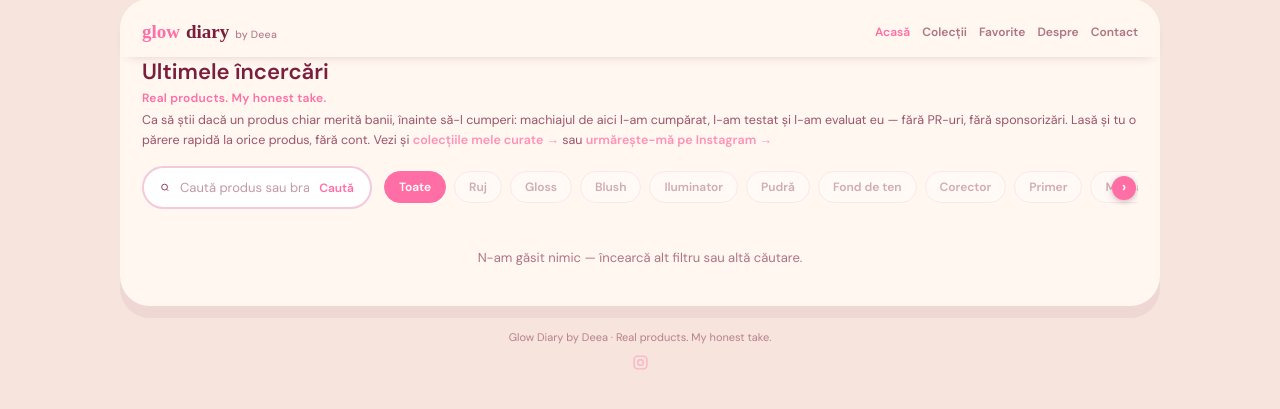
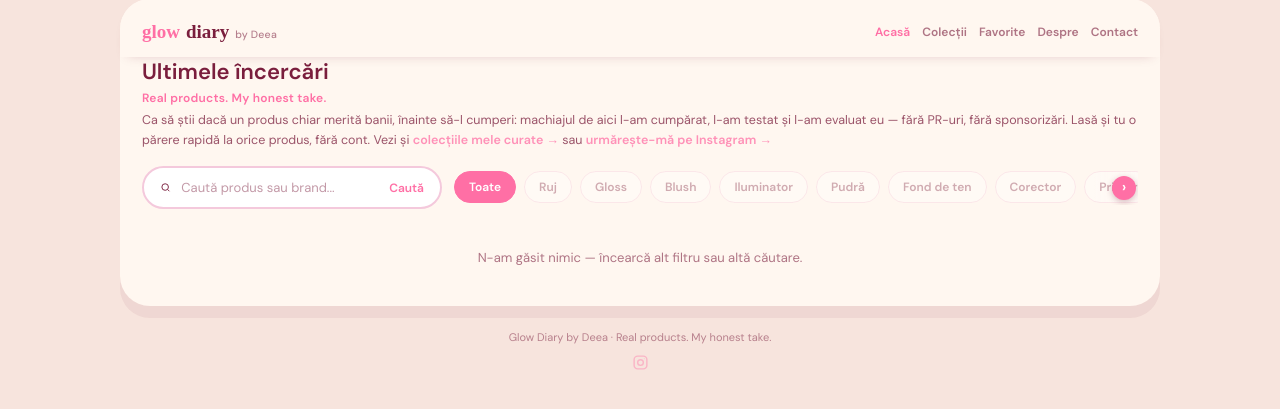
Before and after one commit to SanduAndreea22/Glow-Diary, a Django app: page / in a window 1280 px wide. Shown: the part 33-442 px from the top of the page. Run offline with Django 5.2, Linux system fonts and the light colour scheme; data that the repository does not hold is empty; some web fonts are replaced.

Commit message:
Repară bara de scroll urâtă și căutarea tăiată de sub filtre
Pe Windows/Linux, browserul arată bara de scroll nativă mereu vizibilă
(spre deosebire de stilul overlay, ascuns automat, din mediul meu de
test) — o dungă gri sub chip-urile de categorie. O ascund explicit prin
CSS (scrollbar-width:none + ::-webkit-scrollbar), la fel pe .filters și
.gallery-strip; scroll-ul funcționează la fel mai departe, doar bara nu
se mai vede — săgeata roz rămâne singurul indiciu vizual.

Căutarea avea lățime fixă de 230px, prea îngustă pentru placeholder-ul
"Caută produs sau brand..." + butonul "Caută" — acum 300px.

Co-Authored-By: Claude Sonnet 5 <noreply@anthropic.com>
Claude-Session: https://claude.ai/code/session_01DYqANPasF9BFjw9mKqiiFp

```diff
--- a/static/css/style.css
+++ b/static/css/style.css
@@ -113,7 +113,15 @@ img{max-width:100%;display:block;}
   position:relative;
   display:flex;gap:8px;margin:0 22px 16px;
   overflow-x:auto;padding-bottom:2px;
+  /* Bara nativă de scroll a browserului — pe Windows/Linux rămâne mereu
+     vizibilă (spre deosebire de stilul overlay, ascuns automat, de pe
+     macOS), o dungă gri urâtă sub chip-uri. Săgeata roz + gradientul de
+     mai sus rămân singurul indiciu vizual că mai e conținut de descoperit;
+     scroll-ul tot funcționează normal (touch/trackpad/click-drag). */
+  scrollbar-width:none;
+  -ms-overflow-style:none;
 }
+.filters::-webkit-scrollbar{display:none;}
 /* Indicator că mai sunt categorii ascunse la dreapta, dincolo de scroll —
    fără el, rândul tăiat la margine arăta ca o listă completă, nu ca una
    parțial ascunsă. Pin-uite (position:absolute), deci nu se mișcă odată
@@ -345,7 +353,9 @@ img{max-width:100%;display:block;}
 .hero-product img{width:100%;height:100%;object-fit:cover;}
 .gallery-strip{
   display:flex;gap:8px;padding:12px 22px 0;overflow-x:auto;
+  scrollbar-width:none;-ms-overflow-style:none;
 }
+.gallery-strip::-webkit-scrollbar{display:none;}
 .gallery-strip .thumb{
   width:56px;height:56px;object-fit:cover;border-radius:12px;flex-shrink:0;
   border:2px solid transparent;opacity:0.6;cursor:pointer;
@@ -608,7 +618,9 @@ footer.site-footer{
     margin:0 22px 16px;
   }
   .search-filters-row .search-bar{
-    margin:0;flex:0 0 auto;width:230px;
+    /* 230px tăia placeholder-ul ("Caută produs sau bra...") — prea îngust
+       pentru text + iconiță + butonul "Caută" la un loc. */
+    margin:0;flex:0 0 auto;width:300px;
   }
   .search-filters-row .filters{
     margin:0;flex:1 1 auto;min-width:0;
```
